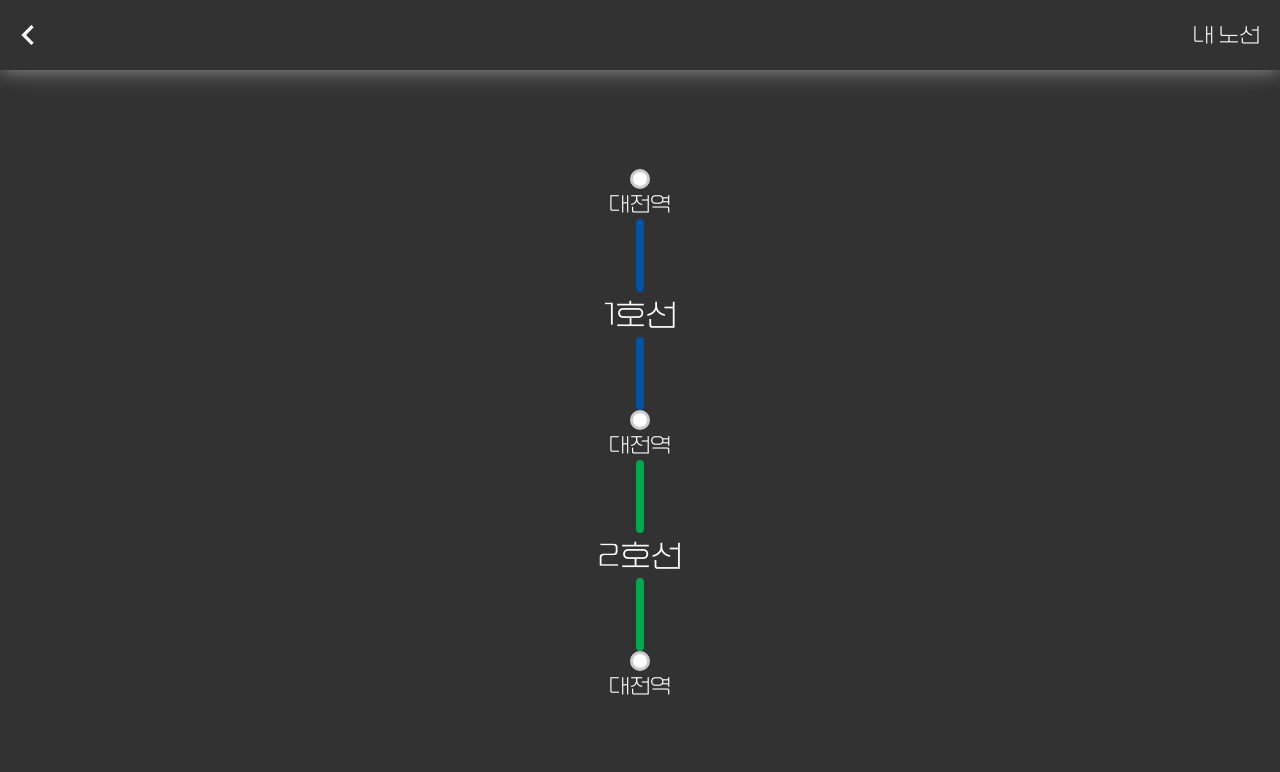
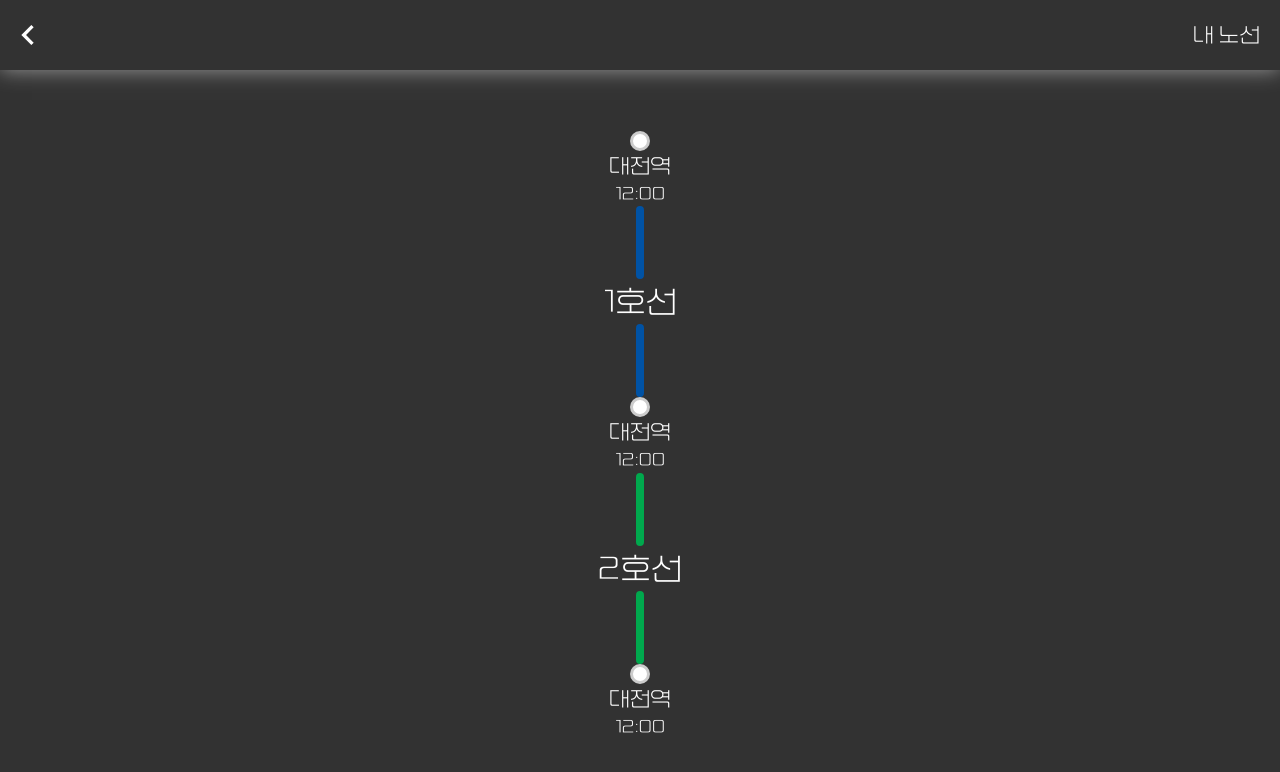
Before and after one commit to flow4camp/flow4-front, a React (Create React App) app: page /edit-metroline in a window 1280 px wide. Shown: the top 772 px of the page. Built offline with nearby package versions, Linux system fonts and the light colour scheme.

Commit message:
feat: 시간 선택 기능

```diff
--- a/src/pages/EditMetroLine.tsx
+++ b/src/pages/EditMetroLine.tsx
@@ -30,6 +30,7 @@ function EditMetroLine() {
 
   const [isLineModalOpen, setIsLineModalOpen] = useState(false);
   const [isStationModalOpen, setIsStationModalOpen] = useState(false);
+  const [isTimeModalOpen, setIsTimeModalOpen] = useState(false);
 
   const [isSecondLine, setIsSecondLine] = useState(false);
   const [stationNumber, setStationNumber] = useState(1);
@@ -55,6 +56,9 @@ function EditMetroLine() {
   };
   const handleCloseStationModal = () => {
     setIsStationModalOpen(false);
+  };
+  const handleCloseTimeModal = () => {
+    setIsTimeModalOpen(false);
   };
   const handleLineSelection = (line: string) => {
     if (isSecondLine) {
@@ -114,6 +118,34 @@ function EditMetroLine() {
     "8호선",
     "9호선",
   ];
+
+  const [firstTime, setFirstTime] = useState("12:00");
+  const [secondTime, setSecondTime] = useState("12:00");
+  const [thirdTime, setThirdTime] = useState("12:00");
+  const handleTimeClick = (stationNum: number) => {
+    // Set the correct time for the stationNum
+    const selectedTime = getTimeForStation(stationNum);
+
+    // Open the time selection modal
+    setIsTimeModalOpen(true);
+
+    if (stationNum === 1) {
+      setFirstTime(selectedTime);
+    } else if (stationNum === 2) {
+      setSecondTime(selectedTime);
+    } else if (stationNum === 3) {
+      setThirdTime(selectedTime);
+    }
+
+    setStationNumber(stationNum);
+  };
+
+  const getTimeForStation = (stationNum: number) => {
+    const currentTime = new Date();
+    const hour = String(currentTime.getHours()).padStart(2, "0");
+    const minute = String(currentTime.getMinutes()).padStart(2, "0");
+    return `${hour}:${minute}`;
+  };
 
   return (
     <Flex
@@ -179,6 +211,16 @@ function EditMetroLine() {
           >
             {firstSelectedStation}
           </Text>
+          <Text
+            style={{
+              fontFamily: "Font-title-light",
+              color: "white",
+              fontSize: "17px",
+            }}
+            onClick={() => handleTimeClick(1)}
+          >
+            {firstTime}
+          </Text>
           {/* 첫번째 노선 */}
           <Box
             style={{
@@ -225,6 +267,16 @@ function EditMetroLine() {
             onClick={() => handleStationClick(2)}
           >
             {secondSelectedStation}
+          </Text>
+          <Text
+            style={{
+              fontFamily: "Font-title-light",
+              color: "white",
+              fontSize: "17px",
+            }}
+            onClick={() => handleTimeClick(2)}
+          >
+            {secondTime}
           </Text>
           {/* 두번쨰 노선 */}
           <Box
@@ -273,6 +325,16 @@ function EditMetroLine() {
           >
             {thirdSelectedStation}
           </Text>
+          <Text
+            style={{
+              fontFamily: "Font-title-light",
+              color: "white",
+              fontSize: "17px",
+            }}
+            onClick={() => handleTimeClick(3)}
+          >
+            {thirdTime}
+          </Text>
         </Flex>
       </Flex>
       {/* 호선 선택 Modal */}
@@ -317,6 +379,42 @@ function EditMetroLine() {
           <ModalFooter></ModalFooter>
         </ModalContent>
       </Modal>
+      <Modal isOpen={isTimeModalOpen} onClose={handleCloseTimeModal}>
+        <ModalOverlay />
+        <ModalContent style={{ width: "80%", opacity: "0.5" }}>
+          <ModalHeader style={{ textAlign: "center" }}>
+            시간 선택하기
+          </ModalHeader>
+          <ModalCloseButton />
+          <ModalBody>
+            <Flex justify="center" align="center" direction="column">
+              <Input
+                type="time"
+                value={
+                  stationNumber === 1
+                    ? firstTime
+                    : stationNumber === 2
+                    ? secondTime
+                    : thirdTime
+                }
+                onChange={(e) => {
+                  const timeValue = e.target.value;
+                  // Set the selected time for the respective station
+                  if (stationNumber === 1) {
+                    setFirstTime(timeValue);
+                  } else if (stationNumber === 2) {
+                    setSecondTime(timeValue);
+                  } else if (stationNumber === 3) {
+                    setThirdTime(timeValue);
+                  }
+                }}
+              />
+              <Button onClick={handleCloseTimeModal}>확인</Button>
+            </Flex>
+          </ModalBody>
+          <ModalFooter></ModalFooter>
+        </ModalContent>
+      </Modal>
     </Flex>
   );
 }
```
